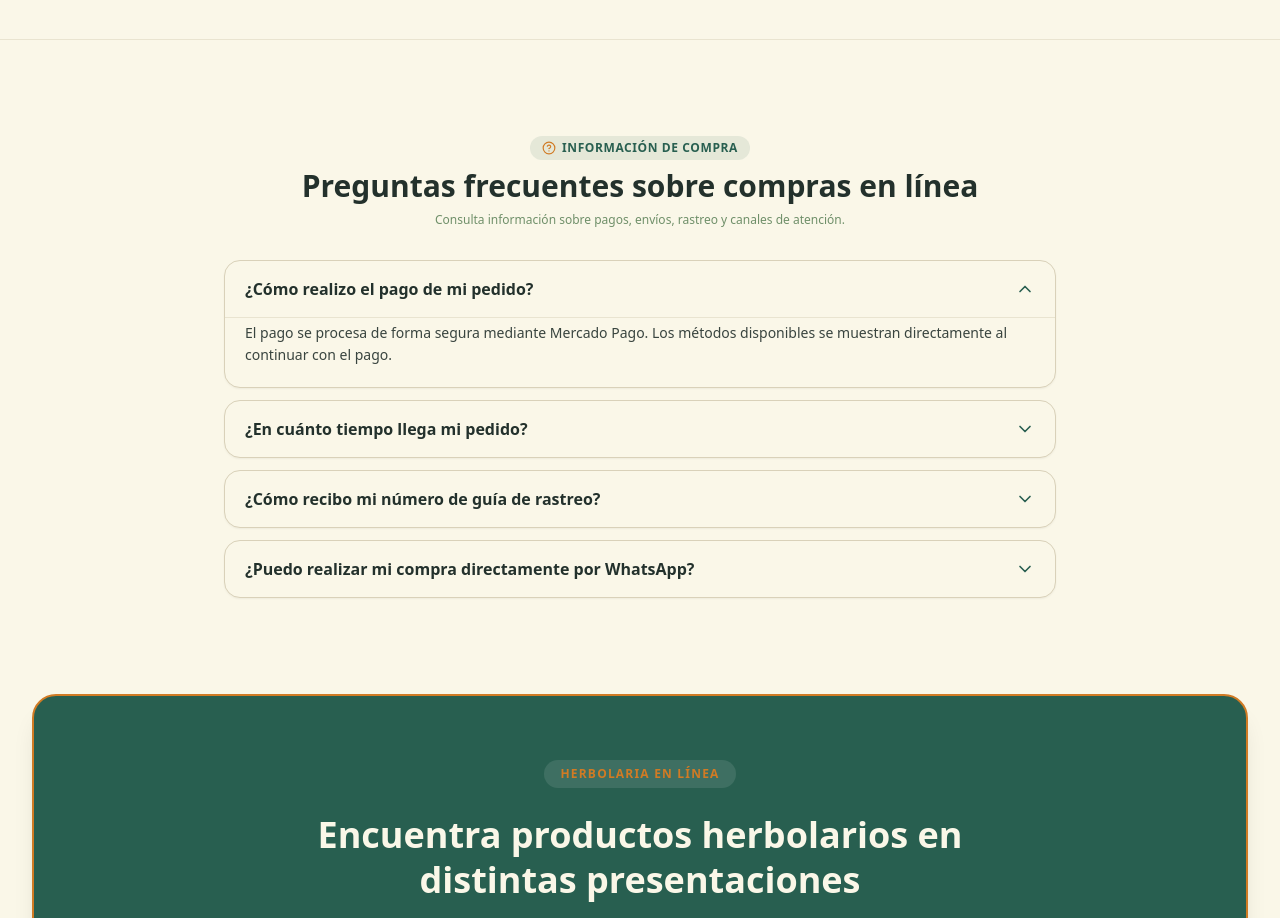
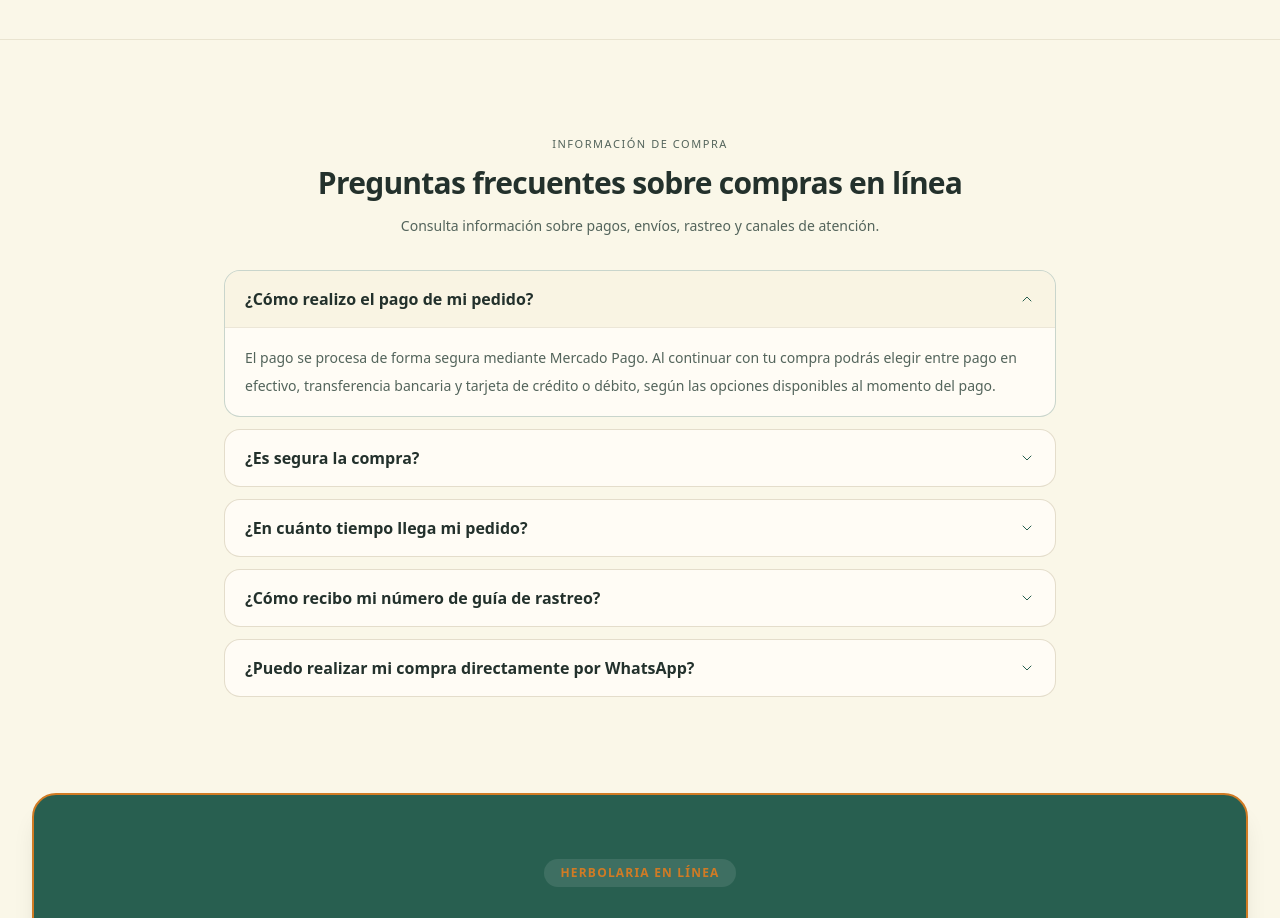
Before and after one commit to cantor-systems/herbolaria-en-linea, a Next.js app: page / in a window 1280 px wide. Shown: the part 5060-5978 px from the top of the page. Built offline with nearby package versions, Linux system fonts and the light colour scheme; no server answers.

Commit message:
feat(marketing): refine Home FAQ content and accessibility

```diff
--- a/package.json
+++ b/package.json
@@ -5,7 +5,7 @@
   "scripts": {
     "dev": "next dev",
     "build": "next build",
-    "test": "node --disable-warning=MODULE_TYPELESS_PACKAGE_JSON --test tests/mercadopago/preferencePolicy.test.mts tests/mercadopago/preferenceLifecycle.test.mts tests/migrations/preferenceExpirationMigration.test.mts tests/marketing/promotionalSlider.test.mts tests/marketing/promotionalSliderUi.test.mjs tests/marketing/homeCategories.test.mjs tests/marketing/featuredPromoPackage.test.mjs tests/marketing/howToBuySteps.test.mjs tests/marketing/educationalSection.test.mjs",
+    "test": "node --disable-warning=MODULE_TYPELESS_PACKAGE_JSON --test tests/mercadopago/preferencePolicy.test.mts tests/mercadopago/preferenceLifecycle.test.mts tests/migrations/preferenceExpirationMigration.test.mts tests/marketing/promotionalSlider.test.mts tests/marketing/promotionalSliderUi.test.mjs tests/marketing/homeCategories.test.mjs tests/marketing/featuredPromoPackage.test.mjs tests/marketing/howToBuySteps.test.mjs tests/marketing/educationalSection.test.mjs tests/marketing/homeFaq.test.mjs",
     "test:db:h7": "supabase test db supabase/tests/database/h7_preference_expiration_test.sql",
     "test:postgrest:h7": "node tests/integration/postgrestPreferenceRpcs.mjs",
     "typecheck": "tsc --noEmit",
--- a/src/app/page.tsx
+++ b/src/app/page.tsx
@@ -126,7 +126,7 @@ export default function HomePage() {
       <EducationalSection />
 
       {/* 8. FAQ Section */}
-      <FAQSection />
+      <FAQSection variant="home" />
 
       {/* 9. Final CTA */}
       <FinalCTA />
--- a/src/components/marketing/FAQSection.tsx
+++ b/src/components/marketing/FAQSection.tsx
@@ -3,56 +3,60 @@
 import React, { useState } from 'react';
 import { HOMEPAGE_CONTENT } from '@/content/homepage';
 import { AccordionItem } from '@/components/ui/Accordion';
+import { HOME_FAQ_ITEMS, HOME_FAQ_SECTION } from '@/content/home-faq';
 import { HelpCircle, MessageCircle } from 'lucide-react';
 import { getWhatsAppHref } from '@/config/store';
 import { trackWhatsAppClick } from '@/lib/analytics';
 
-export const FAQSection: React.FC = () => {
+export const FAQSection: React.FC<{ variant?: 'default' | 'home' }> = ({ variant = 'default' }) => {
   const [openIndex, setOpenIndex] = useState<number | null>(0);
   const whatsappHref = getWhatsAppHref();
+  const isHome = variant === 'home';
+  const items = isHome ? HOME_FAQ_ITEMS : HOMEPAGE_CONTENT.faq;
 
   const toggleAccordion = (idx: number) => {
     setOpenIndex((prev) => (prev === idx ? null : idx));
   };
 
   return (
-    <section className="py-12 bg-[#FAF7E8]">
+    <section aria-labelledby={isHome ? 'home-faq-title' : undefined} className={isHome ? 'py-8 sm:py-10 lg:py-12 bg-[#FAF7E8]' : 'py-12 bg-[#FAF7E8]'}>
       <div className="max-w-4xl mx-auto px-4 sm:px-6 lg:px-8 space-y-8">
 
-        <div className="text-center space-y-2">
-          <div className="inline-flex items-center gap-1.5 px-3 py-1 rounded-full bg-[#285F50]/10 text-[#285F50] text-xs font-bold uppercase tracking-wider">
-            <HelpCircle className="w-3.5 h-3.5 text-[#D17B24]" />
-            <span>Información de compra</span>
+        <div className={isHome ? 'max-w-2xl mx-auto text-center space-y-3' : 'text-center space-y-2'}>
+          <div className={isHome ? 'text-[11px] font-medium tracking-[0.14em] text-[#53645B]' : 'inline-flex items-center gap-1.5 px-3 py-1 rounded-full bg-[#285F50]/10 text-[#285F50] text-xs font-bold uppercase tracking-wider'}>
+            {!isHome && <HelpCircle className="w-3.5 h-3.5 text-[#D17B24]" />}
+            <span>{isHome ? HOME_FAQ_SECTION.eyebrow : 'Información de compra'}</span>
           </div>
-          <h2 className="text-2xl sm:text-3xl font-extrabold text-[#23312C]">
-            Preguntas frecuentes sobre compras en línea
+          <h2 id={isHome ? 'home-faq-title' : undefined} className={isHome ? 'text-2xl sm:text-3xl font-semibold leading-tight tracking-tight text-[#23312C]' : 'text-2xl sm:text-3xl font-extrabold text-[#23312C]'}>
+            {isHome ? HOME_FAQ_SECTION.title : 'Preguntas frecuentes sobre compras en línea'}
           </h2>
-          <p className="text-xs text-[#6F8F69] font-medium">
-            Consulta información sobre pagos, envíos, rastreo y canales de atención.
+          <p className={isHome ? 'text-sm leading-6 text-[#53645B]' : 'text-xs text-[#6F8F69] font-medium'}>
+            {isHome ? HOME_FAQ_SECTION.subtitle : 'Consulta información sobre pagos, envíos, rastreo y canales de atención.'}
           </p>
         </div>
 
         <div className="space-y-3">
-          {HOMEPAGE_CONTENT.faq.map((item, idx) => (
+          {items.map((item, idx) => (
             <AccordionItem
               key={idx}
               question={item.question}
               answer={item.answer}
               isOpen={openIndex === idx}
               onToggle={() => toggleAccordion(idx)}
+              appearance={isHome ? 'editorial' : 'default'}
             />
           ))}
         </div>
 
         {whatsappHref && (
-          <div className="bg-[#F4EFD6] p-5 rounded-2xl border border-[#D9D1B9] text-center space-y-2">
+          <div className={isHome ? 'pt-5 border-t border-[#D9D1B9]/60 text-center space-y-3' : 'bg-[#F4EFD6] p-5 rounded-2xl border border-[#D9D1B9] text-center space-y-2'}>
             <p className="text-xs font-bold text-[#23312C]">
               ¿Tienes otra pregunta sobre el producto o tu pedido?
             </p>
             <a
               href={whatsappHref}
               onClick={() => trackWhatsAppClick('faq', { placement: 'faq_section' })}
-              className="inline-flex items-center gap-2 px-5 py-2.5 bg-emerald-600 hover:bg-emerald-700 text-white font-bold text-xs rounded-xl shadow-md transition-colors"
+              className={isHome ? 'min-h-[44px] inline-flex items-center justify-center gap-2 px-5 py-2.5 border border-[#D9D1B9] text-[#285F50] text-sm font-medium rounded-xl hover:bg-[#F4EFD6]/50 transition-colors motion-reduce:transition-none focus-visible:outline-2 focus-visible:outline-offset-4 focus-visible:outline-[#285F50]' : 'inline-flex items-center gap-2 px-5 py-2.5 bg-emerald-600 hover:bg-emerald-700 text-white font-bold text-xs rounded-xl shadow-md transition-colors'}
             >
               <MessageCircle className="w-4 h-4" />
               <span>Preguntar directamente por WhatsApp</span>
--- a/src/components/ui/Accordion.tsx
+++ b/src/components/ui/Accordion.tsx
@@ -1,6 +1,6 @@
 'use client';
 
-import React, { useState } from 'react';
+import React, { useId } from 'react';
 import { ChevronDown } from 'lucide-react';
 import { cn } from '@/lib/utils';
 
@@ -9,6 +9,7 @@ interface AccordionItemProps {
   answer: string;
   isOpen?: boolean;
   onToggle?: () => void;
+  appearance?: 'default' | 'editorial';
 }
 
 export const AccordionItem: React.FC<AccordionItemProps> = ({
@@ -16,7 +17,35 @@ export const AccordionItem: React.FC<AccordionItemProps> = ({
   answer,
   isOpen = false,
   onToggle,
+  appearance = 'default',
 }) => {
+  const id = useId();
+  const triggerId = `${id}-trigger`;
+  const panelId = `${id}-panel`;
+
+  if (appearance === 'editorial') {
+    return (
+      <div className={cn('rounded-2xl border bg-[#FFFCF5] overflow-hidden transition-colors motion-reduce:transition-none', isOpen ? 'border-[#285F50]/25' : 'border-[#D9D1B9]/70')}>
+        <h3>
+          <button
+            type="button"
+            id={triggerId}
+            aria-expanded={isOpen}
+            aria-controls={panelId}
+            onClick={onToggle}
+            className={cn('w-full min-h-[56px] px-4 py-4 sm:px-5 text-left flex items-center justify-between gap-4 text-sm sm:text-base font-semibold leading-6 text-[#23312C] hover:bg-[#F4EFD6]/40 transition-colors motion-reduce:transition-none focus-visible:outline-2 focus-visible:-outline-offset-4 focus-visible:outline-[#285F50]', isOpen && 'bg-[#F4EFD6]/55')}
+          >
+            <span>{question}</span>
+            <ChevronDown className={cn('w-4 h-4 shrink-0 text-[#285F50] transition-transform duration-200 motion-reduce:transition-none', isOpen && 'rotate-180')} strokeWidth={1.5} aria-hidden="true" />
+          </button>
+        </h3>
+        <div id={panelId} role="region" aria-labelledby={triggerId} hidden={!isOpen} className="border-t border-[#D9D1B9]/50 px-4 py-4 sm:px-5 text-sm leading-7 text-[#53645B]">
+          <p>{answer}</p>
+        </div>
+      </div>
+    );
+  }
+
   return (
     <div className="border border-[#D9D1B9] rounded-2xl bg-[#FAF7E8] overflow-hidden transition-all shadow-xs">
       <button
--- /dev/null
+++ b/src/content/home-faq.ts
@@ -0,0 +1,42 @@
+import { SHIPPING_CONFIG } from '@/config/shipping';
+import { STORE_CONFIG } from '@/config/store';
+
+export const HOME_FAQ_SECTION = {
+  eyebrow: 'INFORMACIÓN DE COMPRA',
+  title: 'Preguntas frecuentes sobre compras en línea',
+  subtitle: 'Consulta información sobre pagos, envíos, rastreo y canales de atención.',
+} as const;
+
+// Home-only content: the internal FAQ page and its structured data keep their
+// existing source in HOMEPAGE_CONTENT.faq. Payment methods confirmed by owner.
+export const HOME_FAQ_ITEMS = [
+  {
+    question: '¿Cómo realizo el pago de mi pedido?',
+    answer:
+      'El pago se procesa de forma segura mediante Mercado Pago. Al continuar con tu compra podrás elegir entre pago en efectivo, transferencia bancaria y tarjeta de crédito o débito, según las opciones disponibles al momento del pago.',
+  },
+  {
+    question: '¿Es segura la compra?',
+    answer:
+      'Sí. Tu compra se procesa a través de una plataforma de pago segura y confiable. Además, recibirás confirmación de tu pedido y, una vez enviado, podrás dar seguimiento a la información de rastreo correspondiente.',
+  },
+  {
+    question: '¿En cuánto tiempo llega mi pedido?',
+    // Only format the range punctuation; durations remain configuration-driven.
+    answer:
+      `El envío estándar tiene un tiempo estimado de ${SHIPPING_CONFIG.standardEstimatedDays.replace('–', ' a ')} y el envío exprés de ${SHIPPING_CONFIG.expressEstimatedDays.replace('–', ' a ')}. Los tiempos pueden variar según la cobertura de la paquetería y el destino de entrega.`,
+  },
+  {
+    question: '¿Cómo recibo mi número de guía de rastreo?',
+    answer:
+      'Cuando tu pedido sea enviado, recibirás la información de rastreo por correo electrónico y, si corresponde, también por WhatsApp, para que puedas dar seguimiento a tu envío.',
+  },
+  {
+    question: '¿Puedo realizar mi compra directamente por WhatsApp?',
+    // Manual sales are confirmed, but the public contact channel is currently
+    // disabled. Do not announce it as available until its configuration agrees.
+    answer: STORE_CONFIG.contact.whatsapp.enabled
+      ? 'Sí. También puedes realizar tu compra por WhatsApp, donde un agente puede ayudarte con la atención, resolver tus dudas y dar seguimiento a tu pedido.'
+      : 'El canal de WhatsApp no está disponible actualmente. Consulta los canales habilitados en la página de contacto.',
+  },
+] as const;
```
Also changed, not shown: 1 other file (tests, documents, lock files or other folders).
